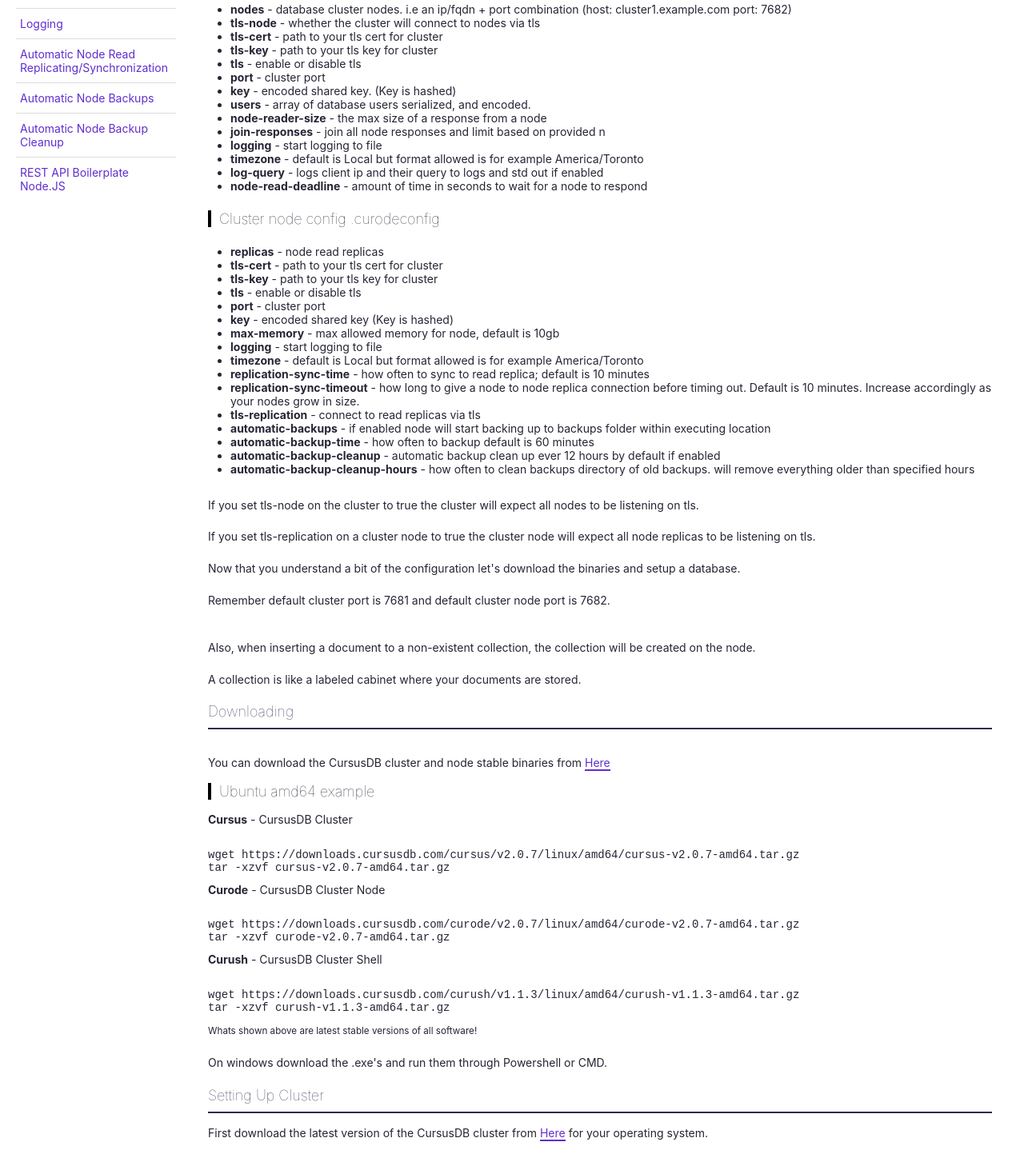
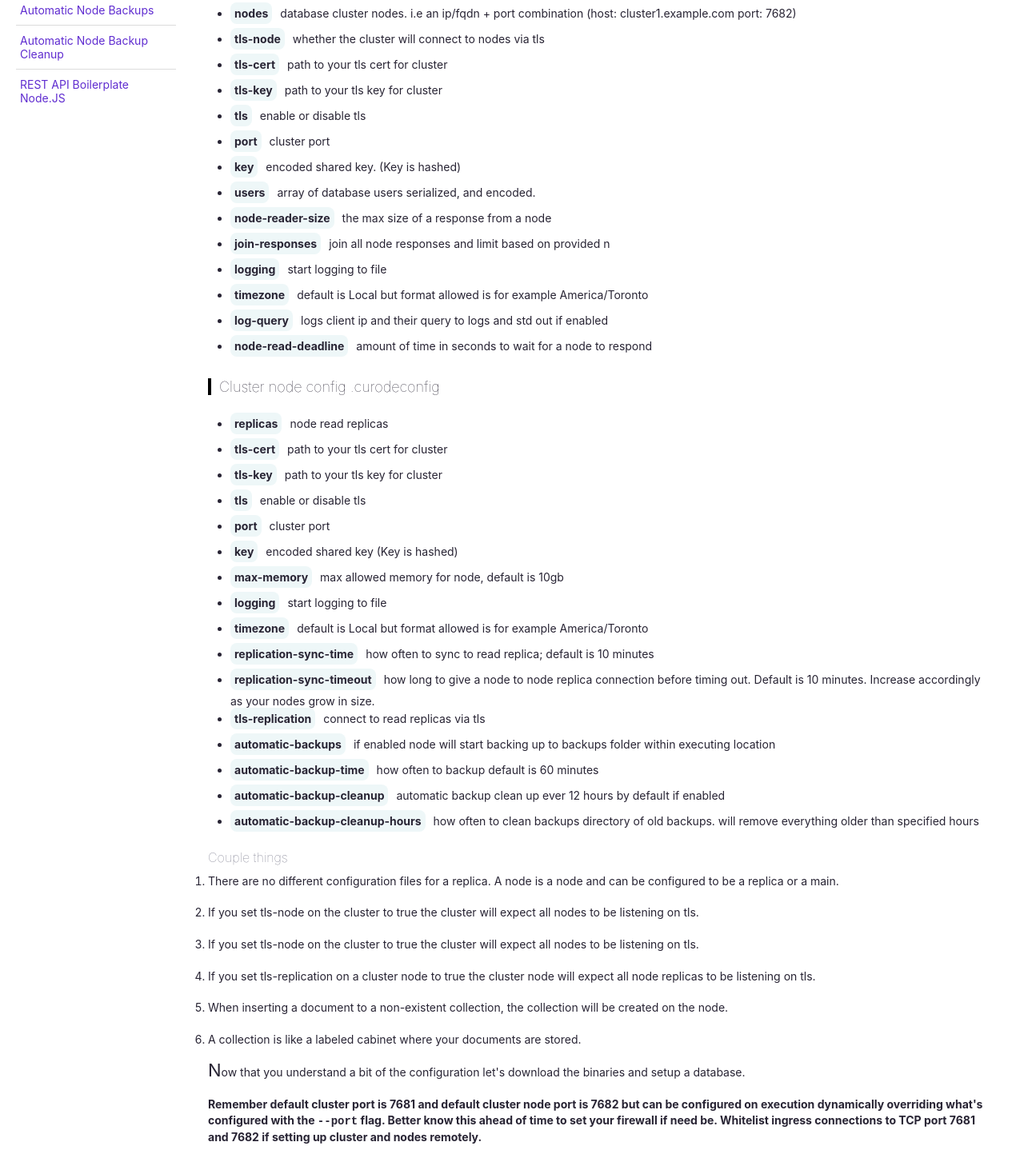
Before and after one commit to cursusdb/cursusdb-web, a SvelteKit app: page /documentation in a window 1280 px wide. Shown: the part 521-1969 px from the top of the page at 80% size. Built offline with nearby package versions, Linux system fonts and the light colour scheme; a small style sheet from the web is missing.

Commit message:
large docs update

```diff
--- a/src/routes/+page.svelte
+++ b/src/routes/+page.svelte
@@ -28,7 +28,7 @@
 
 <div class="abstract">
     <svg viewBox="0 0 500 150" preserveAspectRatio="none">
-        <path d={`M0.00,${scrollYBind * 10}.98 C216.98,80.06 349.20,-49.98 500.00,49.98 L500.00,150.00 L0.00,150.00 Z`}
+        <path d={`M0.00,${scrollYBind * 10}.98 C216.98,80.06 349.20,-49.98 500.00,89.98 L500.00,180.00 L0.00,150.00 Z`}
               style="stroke: none; fill: #ecb9ff;">
         </path>
     </svg>
--- a/src/routes/documentation/+page.svelte
+++ b/src/routes/documentation/+page.svelte
@@ -48,8 +48,6 @@
             <li><a href="#connecting-to-cluster">Connecting To Cluster</a></li>
             <li><a href="#tls-with-certbot">Setup TLS With Certbot</a></li>
             <li><a href="#query-language">Query Language</a></li>
-            <li><a href="#adding-database-users">Adding/Deleting Database Users</a></li>
-            <li><a href="#removing-database-users">Delete key within collection of documents</a></li>
             <li><a href="#status-codes">Status Codes</a></li>
             <li><a href="#logging">Logging</a></li>
             <li><a href="#automatic-node-rep">Automatic Node Read Replicating/Synchronization</a></li>
@@ -79,70 +77,78 @@
 
         <h4>Cluster config .cursusconfig</h4><br/>
         <ul>
-            <li><strong>nodes</strong> - database cluster nodes. i.e an ip/fqdn + port combination (host: cluster1.example.com port: 7682)</li>
-            <li><strong>tls-node</strong> - whether the cluster will connect to nodes via tls</li>
-            <li><strong>tls-cert</strong> - path to your tls cert for cluster</li>
-            <li><strong>tls-key</strong> - path to your tls key for cluster</li>
-            <li><strong>tls</strong> - enable or disable tls</li>
-            <li> <strong>port</strong> - cluster port</li>
-            <li><strong>key</strong> - encoded shared key. (Key is hashed)</li>
-            <li><strong>users</strong> - array of database users serialized, and encoded.</li>
-            <li> <strong>node-reader-size</strong> - the max size of a response from a node</li>
-            <li><strong>join-responses</strong> - join all node responses and limit based on provided n</li>
-            <li><strong>logging</strong> - start logging to file</li>
-            <li><strong>timezone</strong> - default is Local but format allowed is for example America/Toronto</li>
-            <li><strong>log-query</strong> - logs client ip and their query to logs and std out if enabled</li>
-            <li><strong>node-read-deadline</strong> - amount of time in seconds to wait for a node to respond</li>
+            <li><strong><span class="yaml-key">nodes</span></strong>database cluster nodes. i.e an ip/fqdn + port combination (host: cluster1.example.com port: 7682)</li>
+            <li><strong><span class="yaml-key">tls-node</span></strong>whether the cluster will connect to nodes via tls</li>
+            <li><strong><span class="yaml-key">tls-cert</span></strong>path to your tls cert for cluster</li>
+            <li><strong><span class="yaml-key">tls-key</span></strong>path to your tls key for cluster</li>
+            <li><strong><span class="yaml-key">tls</span></strong>enable or disable tls</li>
+            <li> <strong><span class="yaml-key">port</span></strong>cluster port</li>
+            <li><strong><span class="yaml-key">key</span></strong>encoded shared key. (Key is hashed)</li>
+            <li><strong><span class="yaml-key">users</span></strong>array of database users serialized, and encoded.</li>
+            <li> <strong><span class="yaml-key">node-reader-size</span></strong>the max size of a response from a node</li>
+            <li><strong><span class="yaml-key">join-responses</span></strong>join all node responses and limit based on provided n</li>
+            <li><strong><span class="yaml-key">logging</span></strong>start logging to file</li>
+            <li><strong><span class="yaml-key">timezone</span></strong>default is Local but format allowed is for example America/Toronto</li>
+            <li><strong><span class="yaml-key">log-query</span></strong>logs client ip and their query to logs and std out if enabled</li>
+            <li><strong><span class="yaml-key">node-read-deadline</span></strong>amount of time in seconds to wait for a node to respond</li>
         </ul><br/>
 
         <h4>Cluster node config .curodeconfig</h4><br/>
         <ul>
-            <li><strong>replicas</strong> - node read replicas</li>
-            <li><strong>tls-cert</strong> - path to your tls cert for cluster</li>
-            <li><strong>tls-key</strong> - path to your tls key for cluster</li>
-            <li><strong>tls</strong> - enable or disable tls</li>
-            <li> <strong>port</strong> - cluster port</li>
-            <li><strong>key</strong> - encoded shared key (Key is hashed)</li>
-            <li><strong>max-memory</strong> - max allowed memory for node,  default is 10gb</li>
-            <li><strong>logging</strong> - start logging to file</li>
-            <li><strong>timezone</strong> - default is Local but format allowed is for example America/Toronto</li>
-            <li><strong>replication-sync-time</strong> - how often to sync to read replica;  default is 10 minutes
-            <li><strong>replication-sync-timeout</strong> - how long to give a node to node replica connection before timing out.  Default is 10 minutes.  Increase accordingly as your nodes grow in size.</li>
-            <li><strong>tls-replication</strong> - connect to read replicas via tls</li>
-            <li><strong>automatic-backups</strong> - if enabled node will start backing up to backups folder within executing location
-            <li><strong>automatic-backup-time</strong> - how often to backup default is 60 minutes</li>
-            <li><strong>automatic-backup-cleanup</strong> - automatic backup clean up ever 12 hours by default if enabled</li>
-            <li><strong>automatic-backup-cleanup-hours</strong> - how often to clean backups directory of old backups.  will remove everything older than specified hours</li>
+            <li><strong><span class="yaml-key">replicas</span></strong>node read replicas</li>
+            <li><strong><span class="yaml-key">tls-cert</span></strong>path to your tls cert for cluster</li>
+            <li><strong><span class="yaml-key">tls-key</span></strong>path to your tls key for cluster</li>
+            <li><strong><span class="yaml-key">tls</span></strong>enable or disable tls</li>
+            <li><strong><span class="yaml-key">port</span></strong>cluster port</li>
+            <li><strong><span class="yaml-key">key</span></strong>encoded shared key (Key is hashed)</li>
+            <li><strong><span class="yaml-key">max-memory</span></strong>max allowed memory for node,  default is 10gb</li>
+            <li><strong><span class="yaml-key">logging</span></strong>start logging to file</li>
+            <li><strong><span class="yaml-key">timezone</span></strong>default is Local but format allowed is for example America/Toronto</li>
+            <li><strong><span class="yaml-key">replication-sync-time</span></strong>how often to sync to read replica;  default is 10 minutes
+            <li><strong><span class="yaml-key">replication-sync-timeout</span></strong>how long to give a node to node replica connection before timing out.  Default is 10 minutes.  Increase accordingly as your nodes grow in size.</li>
+            <li><strong><span class="yaml-key">tls-replication</span></strong>connect to read replicas via tls</li>
+            <li><strong><span class="yaml-key">automatic-backups</span></strong>if enabled node will start backing up to backups folder within executing location
+            <li><strong><span class="yaml-key">automatic-backup-time</span></strong>how often to backup default is 60 minutes</li>
+            <li><strong><span class="yaml-key">automatic-backup-cleanup</span></strong>automatic backup clean up ever 12 hours by default if enabled</li>
+            <li><strong><span class="yaml-key">automatic-backup-cleanup-hours</span></strong>how often to clean backups directory of old backups.  will remove everything older than specified hours</li>
         </ul><br/>
 
-        <p>If you set tls-node on the cluster to true the cluster will expect all nodes to be listening on tls.</p>
-        <p>If you set tls-replication on a cluster node to true the cluster node will expect all node replicas to be listening on tls.</p>
 
-        <p>Now that you understand a bit of the configuration let's download the binaries and setup a database.</p>
+        <h6>Couple things</h6>
+        <ol>
+            <li><p>There are no different configuration files for a replica. A node is a node and can be configured to be a replica or a main.</p></li>
+            <li><p>If you set tls-node on the cluster to true the cluster will expect all nodes to be listening on tls.</p></li>
+            <li><p>If you set tls-node on the cluster to true the cluster will expect all nodes to be listening on tls.</p></li>
+            <li><p>If you set tls-replication on a cluster node to true the cluster node will expect all node replicas to be listening on tls.</p></li>
+            <li><p>When inserting a document to a non-existent collection, the collection will be created on the node.</p></li>
+            <li><p>A collection is like a labeled cabinet where your documents are stored.</p></li>
+        </ol>
 
-        <p>Remember default cluster port is 7681 and default cluster node port is 7682.<p></p>
 
-        <p>Also, when inserting a document to a non-existent collection, the collection will be created on the node.</p>
-        <p>A collection is like a labeled cabinet where your documents are stored.</p>
+        <p><span style="font-size: 22px">N</span>ow that you understand a bit of the configuration let's download the binaries and setup a database.</p>
 
+        <strong><p>Remember default cluster port is 7681 and default cluster node port is 7682 but can be configured on execution dynamically overriding what's configured with the <code>--port</code> flag.  Better know this ahead of time to set your firewall if need be.  Whitelist ingress connections to TCP port 7681 and 7682 if setting up cluster and nodes remotely. </p></strong>
 
         <h3 id="downloading">Downloading</h3><br/>
         <p>You can download the CursusDB cluster and node stable binaries from <a href="/downloads">Here</a></p>
 
-        <h4>Ubuntu amd64 example</h4>
-        <p><strong>Cursus</strong> - CursusDB Cluster</p>
+        <h4>Debian based system amd64 example</h4><br/>
+        <h6><strong>Cursus</strong> - CursusDB Cluster</h6>
         <Prism language="bash" code={`
 wget https://downloads.cursusdb.com/cursus/${$currentVersionCursus}/linux/amd64/cursus-${$currentVersionCursus}-amd64.tar.gz
 tar -xzvf cursus-${$currentVersionCursus}-amd64.tar.gz
 `}/>
+        <br/>
 
-        <p><strong>Curode</strong> - CursusDB Cluster Node</p>
+        <h6><strong>Curode</strong> - CursusDB Cluster Node</h6>
         <Prism language="bash" code={`
 wget https://downloads.cursusdb.com/curode/${$currentVersionCurode}/linux/amd64/curode-${$currentVersionCurode}-amd64.tar.gz
 tar -xzvf curode-${$currentVersionCursus}-amd64.tar.gz
 `}/>
 
-        <p><strong>Curush</strong> - CursusDB Cluster Shell</p>
+        <br/>
+
+        <h6><strong>Curush</strong> - CursusDB Cluster Shell</h6>
         <Prism language="bash" code={`
 wget https://downloads.cursusdb.com/curush/${$currentVersionCurush}/linux/amd64/curush-${$currentVersionCurush}-amd64.tar.gz
 tar -xzvf curush-${$currentVersionCurush}-amd64.tar.gz
@@ -150,8 +156,8 @@
         <p><small>Whats shown above are latest stable versions of all software!</small></p>
         <p>On windows download the .exe's and run them through Powershell or CMD.</p>
         <h3 id="setting-up-cluster">Setting Up Cluster</h3>
-        <p>First download the latest version of the CursusDB cluster from <a href="/downloads">Here</a> for your operating system.</p>
-        <p>Once downloaded Cursus will expect an initial database user and key to be created upon first start up.</p>
+        <p>First download the latest version of the CursusDB cluster from <a href="/downloads">Here</a> for your operating system if you haven't already.</p>
+        <p>Once downloaded Cursus will expect an initial database user and shared cluster and node key to be created upon first start up.</p>
         <Prism language="bash" code={`
 ./cursus
 `}/>
@@ -163,13 +169,13 @@
 
         <img style="border-radius: 10px" src="docs3.png" /><br/>
 
-        <p>Your initial user has <strong>RW</strong> which is READWRITE permissions.  You can see in your .cursusconfig that you have a serialized user which is encoded to be stored securely and taking up little room.</p>
+        <p>Your initial user has <strong>RW</strong> which is READWRITE permissions.  You can see in your .cursusconfig that you have a hashed and encoded user which is done to be stored securely and take up little room.</p>
 
-        <p>You can choose to start your cluster with tls disabled but it is recommended for connections to be secure.</p>
+        <p>Your cluster will start without TLS enabled by default.  You can enable TLS within <code>.cursusconfig</code></p>
 
         <p>The <strong>tls-cert</strong> and <strong>tls-key</strong> values can be populated with the location of your tls key and cert.  You must also make sure to set <strong>tls</strong> to <strong>true</strong></p>
 
-        <p>As the cluster states you must setup at-least one node to use the database system.</p>
+        <p>As the cluster states you must setup at least one node to use the database system.</p>
         <p>To do that let's have a look below:</p>
         <p>Say I want to start a node locally.</p>
         <Prism language="yaml" code={`
@@ -247,8 +253,9 @@
         <p><strong>Pointers</strong></p>
         <ul>
             <li>End every query with a semi colon.</li>
-            <li>Nested objects are not part of CursusDB's search algorithms.</li><br/>
-        </ul>
+            <li>Nested objects are not part of CursusDB's search algorithms.</li>
+            <li>Keep it <strong>lowercase</strong> this is not SQL.</li>
+        </ul><br/>
 
 
         <h4>Ping the cluster</h4>
@@ -260,52 +267,83 @@
         <Prism language="sql" code={`
 insert into users({"name": "Alex", "last": "Lee", "age": 28});
 `}/><br/>
+        <p>The query above inserts the document into a users collection.  Documents within a collection on CursusDB are unstructured/schemaless meaning I could insert the next document like so:</p>
 
         <Prism language="sql" code={`
-insert into pos({"x": 4, "y": 5});
+insert into users({"name": "Jane", "last": "Lee", "age": 28, "sex": "F"});
 `}/><br/>
 
-        <p>The query above inserts the document into a users collection.  Documents within a collection on CursusDB are unstructured/schemaless meaning I could insert the next document like so:</p>
+        <p>CQDL expects simple JSON documents so <strong>no nested objects.</strong></p>
+        <p>In the example below you can see a good example of an array within a document.  This array is searchable as you will see soon.</p>
         <Prism language="sql" code={`
 insert into users({"name": "John", "last": "Josh", "age": 28, "tags": ["tag1", "tag2"]});
 `}/><br/>
-
-        <p>Specifying new keys no problem!</p>
 
         <p><strong>What about uniqueness across all nodes?</strong></p>
         <p>CursusDB has this covered.  When inserting a document you can use an exclamation mark after your key name like so: </p>
         <Prism language="sql" code={`
 insert into users({"name!": "John", "last": "Josh", "age": 28, "tags": ["tag1", "tag2"]});
 `}/><br/>
-        <p>Now on insert CursusDB will check every node if there is a document within the users collection with a key of "name" and value of "John".  You can specify multiple unique keys, even within an array!</p>
+        <p>Now on insert CursusDB will check every node or node replica before inserting if there is a document within the users collection with a key of "name" and value of "John".  If there is you will get back a status code <code>4004</code> regarding a duplicate document.</p>
+
+        <br/>
+        <p>Say we want all values within the tags array to be unique you just write <code>"tags!"</code></p>
+        <Prism language="sql" code={`
+insert into users({"name!": "John", "last": "Josh", "age": 28, "tags!": ["tag1", "tag2"]});
+`}/><br/>
+
+        <p>The exclamation mark should be at the <strong>end</strong> of your keys.</p>
+        <Prism language="sql" code={`
+"key!"
+`}/><br/>
 
         <h4>Selecting Documents</h4>
+        <p>Selecting and deleting documents share the same logic.  What goes for select goes for delete in regards to CDQL.  The update action is a bit different.</p>
         <Prism language="sql" code={`
-select * from users;
-select 0,2 from users;
-select 2,3 from users;
-select 4,5 from users;
-select 5,* from users;
-select 1 from users where name == 'Alex' || name == 'John';
-select * from users where name == 'Alex' && age == 28;
-select * from users where tags == "tag1";
-select * from users where name == 'Alex' && age == 28 && tags == 'tag1';
+ACTION LIMIT-SKIP CONDITIONALS
+select * from collection; // * is all
+select * from collection where k = v && k != v || k >= v && k = true;
 `}/><br/>
 
+        <Prism language="sql" code={`
+select * from users; // select all from users
+select 0,2 from users; // select 2 from users skipping 0
+select 2,3 from users; // select 3 from users skipping 2
+select 4,5 from users; // select 5 from users skipping 4
+select 5,* from users; // select all skipping 5
+
+select 1 from users where name = 'Alex' || name = 'John'; // select 1 from users where name is Alex or name is John
+`}/><br/>
+
+<p>In CDQL you can search in an array very easily.  Remember that one insert we did?</p>
+        <Prism language="sql" code={`
+insert into users({"name!": "John", "last": "Josh", "age": 28, "tags": ["tag1", "tag2"]});
+`}/><br/>
+
+        <p>Let's select all from users that have <strong>"tag1"</strong> in their tags array.</p>
+        <Prism language="sql" code={`
+select * from users where tags = 'tag1';
+`}/><br/>
+
+
         <h4>Deleting Documents</h4>
+        <p>Deleting is exactly like select but with delete as the action</p>
         <Prism language="sql" code={`
+delete 1 from collection where k = v && k != v || k >= v && k = true;
 delete * from users where age >= 28 || age < 32;
 delete 10,* from users where age > 28 && name == 'Alex';
 ect
 `}/><br/>
         <h4>Updating Documents</h4>
+        <p>Updating is similar to select and delete, but instead of "from collection"  we write "in collection" and we add update set's as shown below.</p>
         <Prism language="sql" code={`
 update 1 in users where age >= 28 set name = 'Josie';
-update * in users where age > 24 && name == 'Alex' set name = 'Josie', age = 52;
-update n, n..
-ect..
+update * in users where age > 24 && name == 'Alex' set name = 'Josie';
 `}/><br/>
-
+        <p>You can have multiple sets!</p>
+        <Prism language="sql" code={`
+update * in users where age > 24 && name == 'Alex' set name = 'Josie' set age = 52;
+`}/><br/>
         <h4>Counting</h4>
 
         <p>Response not joined</p>
@@ -358,8 +396,13 @@
 `}/><br/>
 
         <h4>Sorting</h4>
+        <p>CursusDB nodes are smart enough to determine a letter or number.  Sorting in <strong>desc</strong> or <strong>asc</strong> will either sort alphabetically or sort the provided based on value(string, float, or int)</p>
         <Prism language="sql" code={`
 select * from posts order by createdOn desc;
+select * from posts order by createdOn asc;
+
+select * from users order by firstName desc;
+select * from users order by firstName asc;
 `}/><br/>
 
         <br/><h3 id="adding-database-users">Adding Database Users</h3>
@@ -686,6 +729,24 @@
         border-radius: 8px!important;
     }
 
+    .statuscodes  code {
+        padding: 5px;
+        background: #f1f1f1;
+        margin-bottom: 5px;
+        display: inline-block;
+        border-radius: 8px!important;
+    }
+
+    .yaml-key {
+        padding: 5px;
+        background: #eef7f8;
+        margin-bottom: 5px;
+        margin-right: 10px;
+        display: inline-block;
+        border-radius: 8px!important;
+    }
+
+
     h4 {
         margin-top: 5px;
         margin-bottom: 5px;
@@ -764,6 +825,12 @@
         max-width: 600px;
     }
 
+    h6 {
+        font-size: 16px;
+        font-weight: lighter;
+        color: #6e6e80;
+    }
+
     aside ul li {
         z-index: 2000;
         padding: 10px 5px;
```
